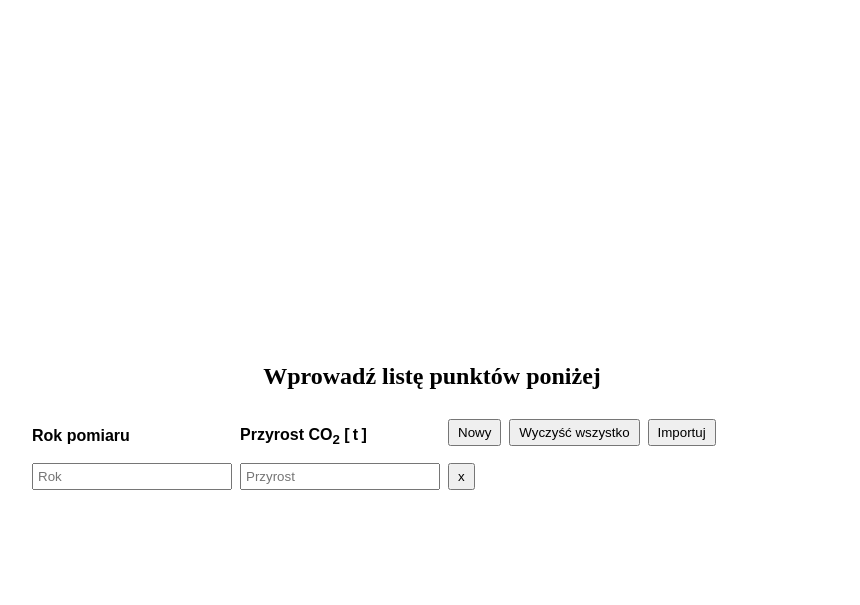
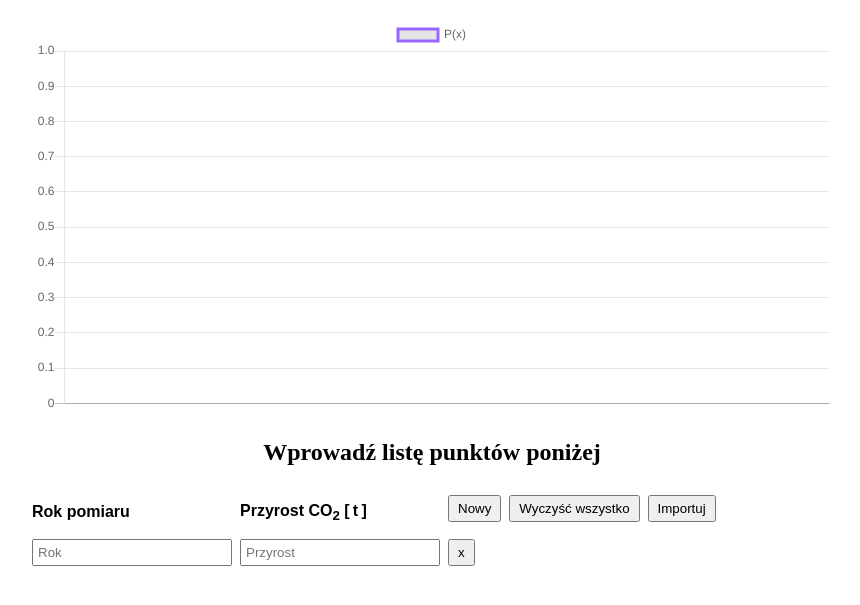
Before and after one commit to grzegorz-chojnacki/an, a plain HTML site: page P01/index.html in a window 1280 px wide. Shown: the part 61-666 px from the top of the page, without its empty margins (208-1068 px from the left). Drawn offline with nearby package versions, Linux system fonts and the light colour scheme.

Commit message:
Small fixes

```diff
--- a/P01/gui.js
+++ b/P01/gui.js
@@ -10,7 +10,12 @@ Chart.pluginService.register({
 })
 
 const gui = new (class {
-  chart     = null
+  chart = new Chart(canvas.getContext('2d'), {
+    type: 'line',
+    data: {
+      datasets: [{ label: 'P(x)', function: () => {}, borderColor: "#9966ff" }]
+    }
+  })
   canvas    = document.getElementById('canvas')
   formula   = document.getElementById('formula')
   inputList = document.getElementById('inputList')
@@ -33,7 +38,7 @@ const gui = new (class {
     this.printFormula(polynomial)
 
     const data = {
-      labels: range(points[0].x, last(points).x),
+      labels: range(head(points).x, last(points).x),
       datasets: [{
         label: `P(x) = ${polynomial.toString()}`,
         borderColor: "#9966ff",
@@ -43,7 +48,7 @@ const gui = new (class {
       }]
     }
 
-    if (this.chart !== null) this.chart.destroy()
+    if (this.chart !== null) { this.chart.destroy() }
 
     this.chart = new Chart(canvas.getContext('2d'), { type: 'line', data })
   }
@@ -108,13 +113,13 @@ const gui = new (class {
     if (event.target.files.length > 0) {
       const file = event.target.files.item(0)
       const points = this.parsePoints(await file.text())
+
       this.fillInputs(points)
     }
   }
 
   parsePoints(fileContents) {
     try {
-      // ToDo: Check if property x, y exists, not null
       return JSON.parse(fileContents)
     } catch (err) { this.formula.innerHTML = "Błąd wczytywania pliku" }
     return []
@@ -123,12 +128,11 @@ const gui = new (class {
   fillInputs(points) {
     this.removeAllInputs()
 
-    points.reverse().forEach(point => this.spawnInput(point))
-    this.recalculate()
+    if (points.length > 0) {
+      points.reverse().forEach(point => this.spawnInput(point))
+      this.recalculate()
 
-    this.inputList.lastChild.remove()
+      this.inputList.lastChild.remove()
+    }
   }
-
-  // TODO: Implement function to draw polynomial on canvas
-  drawFunction(polynomial) { }
 })()
--- a/P01/main.css
+++ b/P01/main.css
@@ -7,11 +7,6 @@ body {
 header, main {
   max-width: 800px;
   margin: 0 auto;
-}
-
-#canvas {
-  width: 100%;
-  height: 20em;
 }
 
 #formula {
--- a/P01/polynomial.js
+++ b/P01/polynomial.js
@@ -65,9 +65,8 @@ class Polynomial {
   toString() {
     const fullSign    = n => n >= 0 ? ' + ' : ' - '
     const minimalSign = n => n >= 0 ? ''    : '-'
-    const toFixed2    = n => Math.floor(n * 100) / 100
-    const simplify    = n => Math.abs(toFixed2(n))
-    const withoutOne  = n => Math.abs(n) === 1 ? '' : simplify(n)
+    const simplify    = n => Math.abs(n)
+    const withoutOne  = n => simplify(n) === 1 ? '' : simplify(n)
 
     const format = (term, power, signFormat, oneSimplification) => (term !== 0)
       ? formatTerm(term, signFormat, oneSimplification) + formatPower(power)
--- a/P01/utils.js
+++ b/P01/utils.js
@@ -35,10 +35,18 @@ const debounce = (fn, delay) => {
   }
 }
 
+const trimInsignificantDecimals = (x, precision = 100) => {
+  const result = Math.round(x * precision) / precision
+  if (result !== 0) return result
+  else return round(x, precision * 10)
+}
+
 // Collections
 const pairSum = ([first = 0, second = 0]) => first + second
 
 const init = arr => arr.slice(0, arr.length - 1)
+const head = ([head, ...tail]) => head
+const tail = ([head, ...tail]) => tail
 const last = arr => arr[arr.length - 1]
 
 const getListSlicesFromStart = (_, index, arr) => arr.slice(0, index + 1)
```
